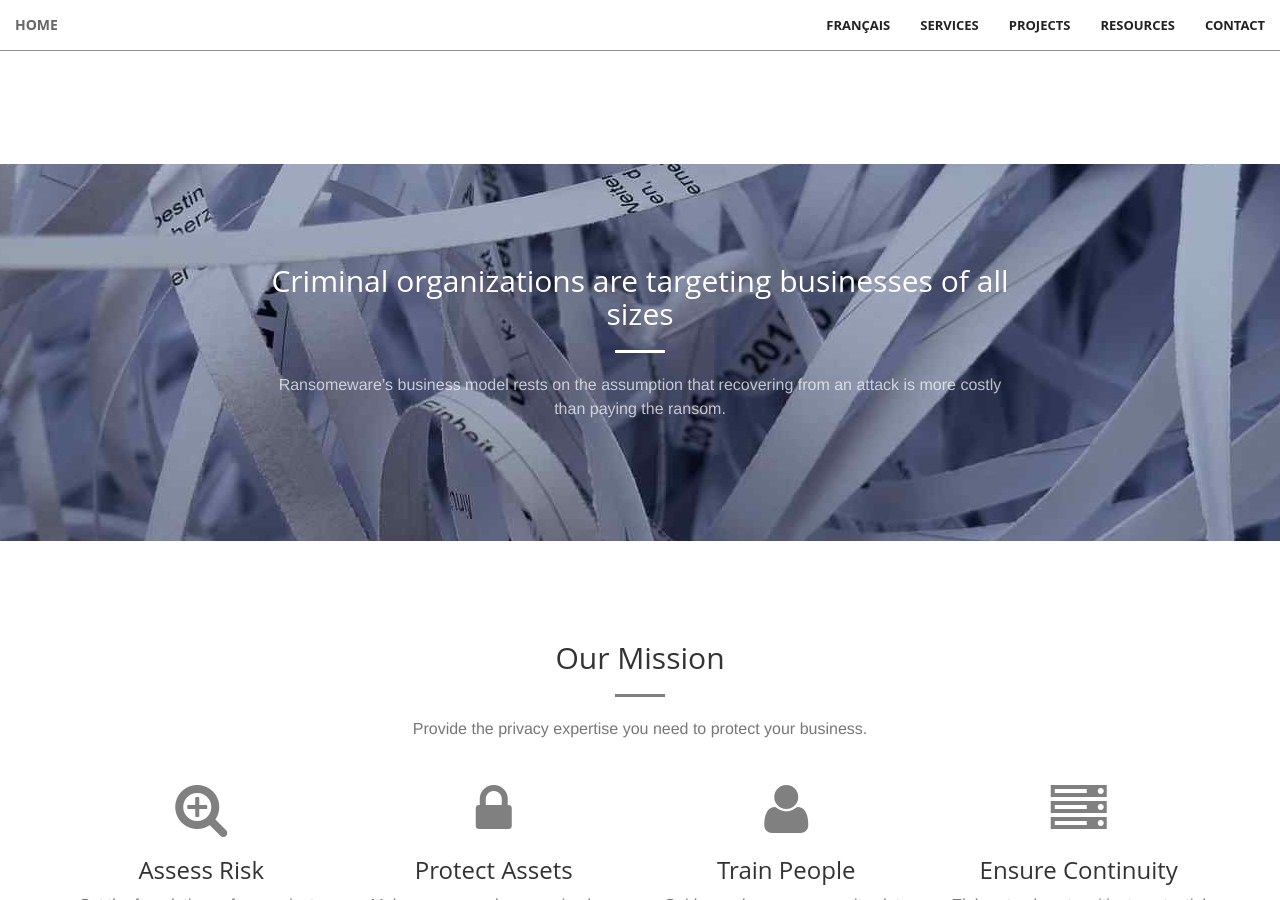
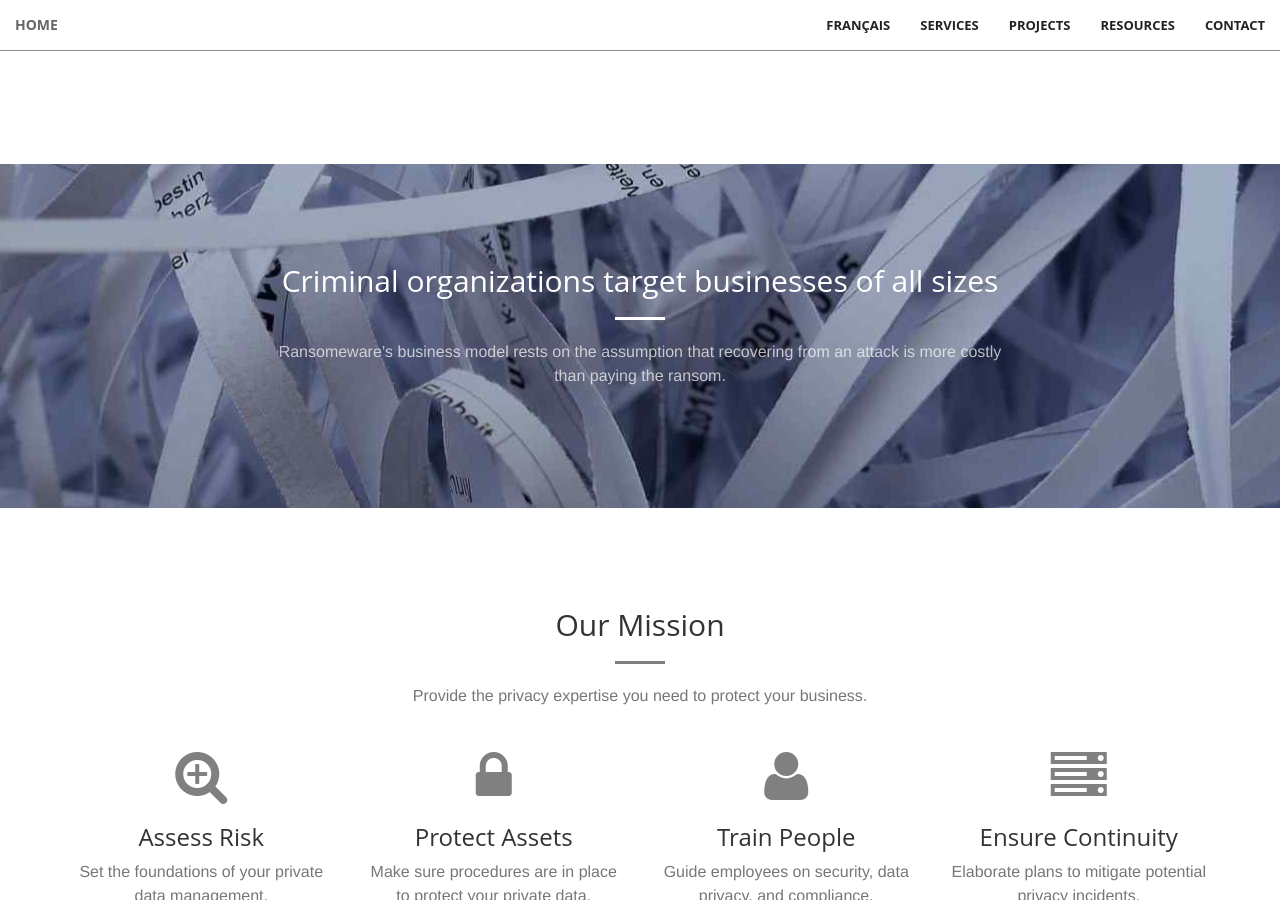
Before and after one commit to riod4/riod4.github.io, a Jekyll site: the page built from index.html, in a window 1280 px wide and 900 px high, scrolled down 1080 px. Built offline with Jekyll 4.4.1, drawn with Linux system fonts in a browser that asks for light colours; comment, search, counter and statistics services are not loaded.

Commit message:
edit text

```diff
--- a/_includes/more.html
+++ b/_includes/more.html
@@ -2,7 +2,7 @@
     <div class="container">
         <div class="row">
             <div class="col-lg-8 col-lg-offset-2 text-center">
-                <h2 class="section-heading">Criminal organizations are targeting businesses of all sizes</h2>
+                <h2 class="section-heading">Criminal organizations target businesses of all sizes</h2>
                 <hr class="light">
                 <p class="text-faded">Ransomeware’s business model rests on the assumption that recovering from an attack is more costly than paying the ransom.</p>
                 <!--<a href="#contact" class="btn btn-default btn-xl">Contact</a> -->
```
